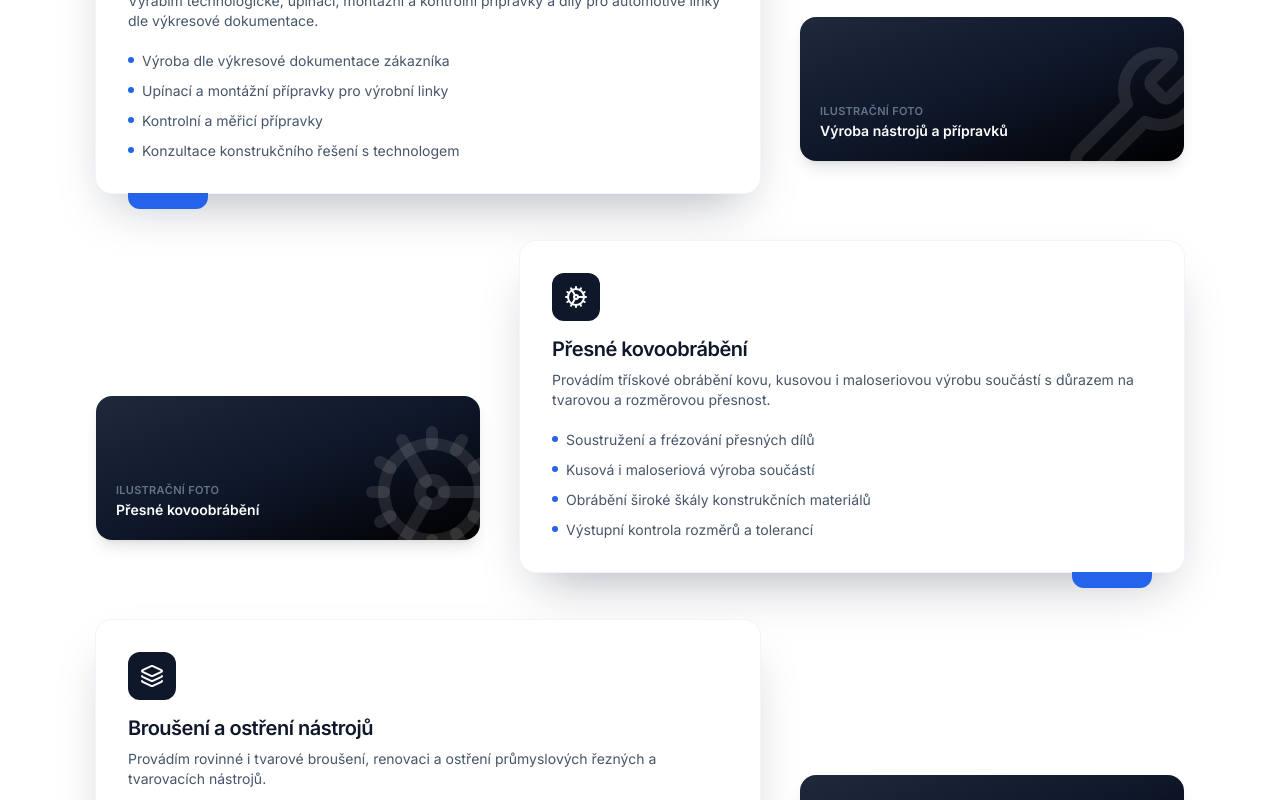
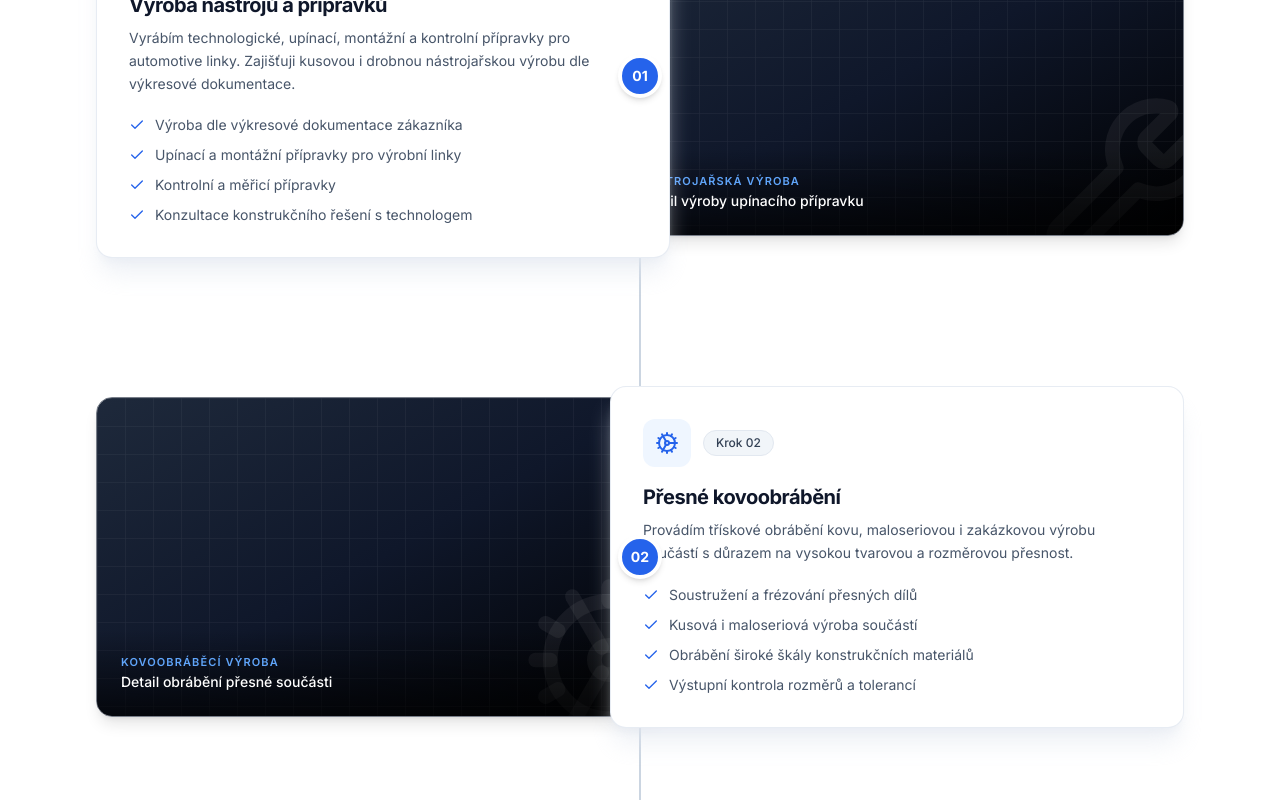
Before and after one commit to L1xor/Vorlick-, a Next.js app: page / in a window 1280 px wide. Shown: the part 1020-1820 px from the top of the page. Built offline with nearby package versions, Linux system fonts and the light colour scheme.

Commit message:
Update ServicesSection.tsx

```diff
--- a/src/components/sections/ServicesSection.tsx
+++ b/src/components/sections/ServicesSection.tsx
@@ -1,57 +1,80 @@
 import type { LucideIcon } from "lucide-react";
-import { Cog, Layers, Wrench } from "lucide-react";
+import { Check, Cog, Layers, Wrench } from "lucide-react";
 
+import { Badge } from "@/components/ui/badge";
 import { cn } from "@/lib/utils";
 
-interface ServiceItem {
-  icon: LucideIcon;
+/**
+ * Datový model jednoho kroku (schodu) v sekci služeb.
+ */
+interface ServiceStep {
+  id: string;
+  step: string;
   title: string;
   description: string;
   specs: string[];
+  icon: LucideIcon;
+  imageLabel: string;
+  imageCaption: string;
 }
 
-const SERVICES: ServiceItem[] = [
+const SERVICES: ServiceStep[] = [
   {
-    icon: Wrench,
+    id: "vyroba-nastroju",
+    step: "01",
     title: "Výroba nástrojů a přípravků",
     description:
-      "Vyrábím technologické, upínací, montážní a kontrolní přípravky a díly pro automotive linky dle výkresové dokumentace.",
+      "Vyrábím technologické, upínací, montážní a kontrolní přípravky pro automotive linky. Zajišťuji kusovou i drobnou nástrojařskou výrobu dle výkresové dokumentace.",
     specs: [
       "Výroba dle výkresové dokumentace zákazníka",
       "Upínací a montážní přípravky pro výrobní linky",
       "Kontrolní a měřicí přípravky",
       "Konzultace konstrukčního řešení s technologem",
     ],
+    icon: Wrench,
+    imageLabel: "Nástrojařská výroba",
+    imageCaption: "Detail výroby upínacího přípravku",
   },
   {
-    icon: Cog,
+    id: "presne-kovoobrabeni",
+    step: "02",
     title: "Přesné kovoobrábění",
     description:
-      "Provádím třískové obrábění kovu, kusovou i maloseriovou výrobu součástí s důrazem na tvarovou a rozměrovou přesnost.",
+      "Provádím třískové obrábění kovu, maloseriovou i zakázkovou výrobu součástí s důrazem na vysokou tvarovou a rozměrovou přesnost.",
     specs: [
       "Soustružení a frézování přesných dílů",
       "Kusová i maloseriová výroba součástí",
       "Obrábění široké škály konstrukčních materiálů",
       "Výstupní kontrola rozměrů a tolerancí",
     ],
+    icon: Cog,
+    imageLabel: "Kovoobráběcí výroba",
+    imageCaption: "Detail obrábění přesné součásti",
   },
   {
-    icon: Layers,
+    id: "brouseni-ostreni",
+    step: "03",
     title: "Broušení a ostření nástrojů",
     description:
-      "Provádím rovinné i tvarové broušení, renovaci a ostření průmyslových řezných a tvarovacích nástrojů.",
+      "Provádím rovinné a tvarové broušení, renovaci a ostření průmyslových řezných i tvarovacích nástrojů.",
     specs: [
       "Rovinné broušení kovových ploch a dílů",
       "Tvarové broušení dle požadované geometrie",
       "Renovace opotřebených nástrojů",
       "Ostření řezných a tvarovacích nástrojů",
     ],
+    icon: Layers,
+    imageLabel: "Broušení nástrojů",
+    imageCaption: "Detail broušení řezného nástroje",
   },
 ];
 
 export default function ServicesSection() {
   return (
-    <section id="sluzby" className="bg-white py-20 sm:py-28">
+    <section
+      id="sluzby"
+      className="relative overflow-x-clip bg-white py-20 sm:py-28"
+    >
       <div className="mx-auto max-w-6xl px-4 sm:px-6 lg:px-8">
         <div className="mx-auto max-w-2xl text-center">
           <h2 className="text-2xl font-bold tracking-tight text-slate-900 sm:text-3xl">
@@ -63,65 +86,96 @@ export default function ServicesSection() {
           </p>
         </div>
 
-        <div className="mt-16 space-y-16 sm:space-y-20">
+        <div className="relative mt-24">
+          {/* Souvislá technická vodicí linka propojující jednotlivé schody */}
+          <div
+            aria-hidden="true"
+            className="absolute left-6 top-0 bottom-0 w-0.5 -translate-x-1/2 bg-slate-300 lg:left-1/2"
+          />
+
+          <div className="space-y-24 sm:space-y-28 lg:space-y-32">
             {SERVICES.map((service, index) => {
               const Icon = service.icon;
-            const isReversed = index % 2 === 1;
+              const isEven = index % 2 === 1;
 
               return (
+                <div key={service.id} className="relative">
+                  {/* Technologický indikátor kroku na vodicí lince */}
                   <div
-                key={service.title}
+                    aria-hidden="true"
+                    className="absolute left-6 top-10 z-30 flex h-11 w-11 -translate-x-1/2 -translate-y-1/2 items-center justify-center rounded-full border-4 border-white bg-blue-600 text-sm font-bold text-white shadow-md lg:left-1/2 lg:top-1/2"
+                  >
+                    {service.step}
+                  </div>
+
+                  <div
                     className={cn(
-                  "flex flex-col gap-6 md:flex-row md:items-end md:gap-10",
-                  isReversed && "md:flex-row-reverse"
+                      "flex flex-col lg:flex-row lg:items-center",
+                      isEven && "lg:flex-row-reverse"
                     )}
                   >
-                {/* Vyvýšený "schod" s textem */}
-                <div className="relative z-10 flex-1 rounded-2xl bg-white p-8 shadow-[0_25px_50px_-20px_rgba(15,23,42,0.35)] ring-1 ring-slate-100 md:-mb-8">
-                  <div className="mb-4 flex h-12 w-12 items-center justify-center rounded-xl bg-slate-900 text-white">
+                    {/* Vyvýšená bílá karta s textem */}
+                    <div
+                      className={cn(
+                        "relative z-20 order-1 ml-10 -mb-8 rounded-2xl border border-slate-200/80 bg-white p-7 shadow-xl shadow-slate-200/60 sm:p-8 lg:order-none lg:ml-0 lg:w-[56%] lg:-mb-0",
+                        isEven ? "lg:-ml-14" : "lg:-mr-14"
+                      )}
+                    >
+                      <div className="flex flex-wrap items-center gap-3">
+                        <div className="flex h-12 w-12 flex-shrink-0 items-center justify-center rounded-xl bg-blue-50 text-blue-600">
                           <Icon className="h-6 w-6" />
                         </div>
-                  <h3 className="text-xl font-semibold leading-tight tracking-tight text-slate-900">
+                        <Badge variant="secondary">Krok {service.step}</Badge>
+                      </div>
+
+                      <h3 className="mt-4 text-xl font-bold tracking-tight text-slate-900">
                         {service.title}
                       </h3>
-                  <p className="mt-2 text-sm text-slate-600">
+                      <p className="mt-2 text-sm leading-relaxed text-slate-600">
                         {service.description}
                       </p>
+
                       <ul className="mt-5 space-y-2.5">
                         {service.specs.map((spec) => (
                           <li
                             key={spec}
-                        className="flex items-start gap-2 text-sm text-slate-600"
+                            className="flex items-start gap-2.5 text-sm text-slate-600"
                           >
-                        <span className="mt-1.5 h-1.5 w-1.5 flex-shrink-0 rounded-full bg-blue-600" />
+                            <Check className="mt-0.5 h-4 w-4 flex-shrink-0 text-blue-600" />
                             <span>{spec}</span>
                           </li>
                         ))}
                       </ul>
-
-                  {/* Nášlapná hrana schodu */}
-                  <span
-                    aria-hidden="true"
-                    className={cn(
-                      "absolute -bottom-4 h-4 w-20 rounded-b-lg bg-blue-600",
-                      isReversed ? "right-8" : "left-8"
-                    )}
-                  />
                     </div>
 
-                {/* Ilustrační fotka "na zemi" vedle schodu */}
-                <div className="relative h-40 flex-1 overflow-hidden rounded-2xl bg-gradient-to-br from-slate-800 via-slate-900 to-black shadow-lg md:h-36 md:max-w-sm">
+                    {/* Podkladový blok s fotkou */}
+                    <div
+                      className={cn(
+                        "relative z-10 order-2 ml-10 aspect-[4/3] overflow-hidden rounded-2xl border border-slate-800/60 shadow-lg lg:order-none lg:ml-0 lg:aspect-[16/9] lg:w-[56%]"
+                      )}
+                    >
+                      <div className="absolute inset-0 bg-gradient-to-br from-slate-800 via-slate-900 to-black" />
+                      <div
+                        aria-hidden="true"
+                        className="absolute inset-0 opacity-[0.07]"
+                        style={{
+                          backgroundImage:
+                            "linear-gradient(rgba(255,255,255,0.6) 1px, transparent 1px), linear-gradient(90deg, rgba(255,255,255,0.6) 1px, transparent 1px)",
+                          backgroundSize: "28px 28px",
+                        }}
+                      />
                       <Icon
                         aria-hidden="true"
-                    className="absolute -bottom-6 -right-6 h-36 w-36 text-white/10"
+                        className="absolute -bottom-8 -right-8 h-44 w-44 text-white/[0.06]"
                       />
-                  <div className="absolute inset-x-0 bottom-0 p-5">
-                    <p className="text-[11px] font-semibold uppercase tracking-wide text-slate-500">
-                      Ilustrační foto
+                      <div className="absolute inset-x-0 bottom-0 bg-gradient-to-t from-black/70 to-transparent p-5 sm:p-6">
+                        <p className="text-[11px] font-semibold uppercase tracking-widest text-blue-400">
+                          {service.imageLabel}
                         </p>
-                    <p className="mt-0.5 text-sm font-semibold text-white">
-                      {service.title}
+                        <p className="mt-0.5 text-sm font-medium text-white">
+                          {service.imageCaption}
                         </p>
+                      </div>
                     </div>
                   </div>
                 </div>
@@ -129,6 +183,7 @@ export default function ServicesSection() {
             })}
           </div>
         </div>
+      </div>
     </section>
   );
 }
```
Lines whose indentation alone changed are shown as unchanged.
